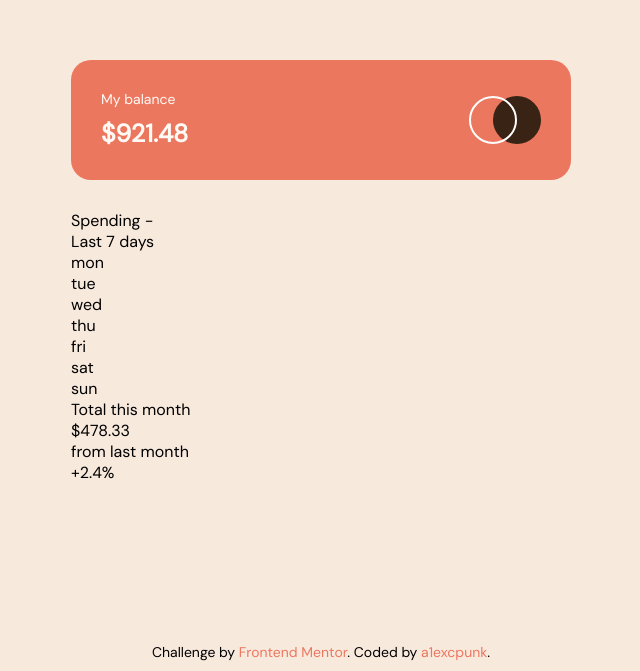
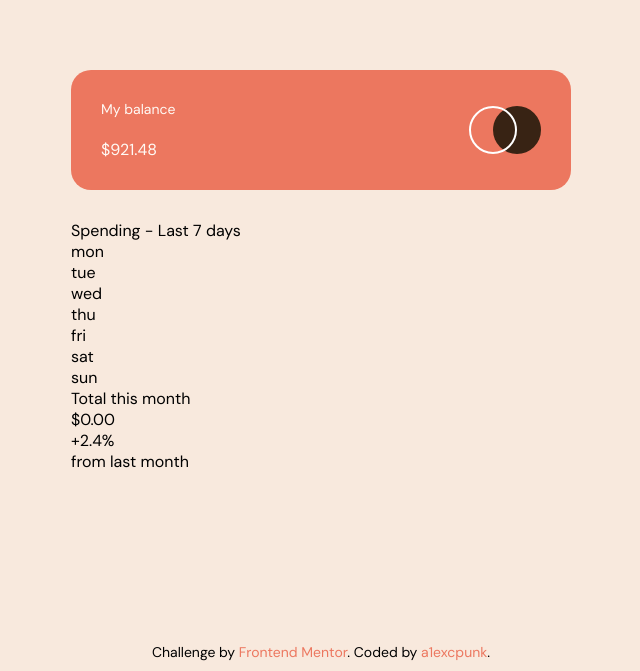
Before and after one commit to a1excpunk/expenses-chart-component, a plain HTML site: page index.html in a window 1280 px wide. Shown: the part 129-800 px from the top of the page, without its empty margins (319-959 px from the left). Drawn offline with Linux system fonts and the light colour scheme.

Commit message:
REMOVE: exctra attributes; \t ADD: script;

```diff
--- a/index.html
+++ b/index.html
@@ -18,20 +18,21 @@
       href="https://fonts.googleapis.com/css2?family=DM+Sans:opsz,wght@9..40,400,700&display=swap"
       rel="stylesheet"
     />
+    <script src="app.js" defer></script>
   </head>
   <body>
     <main>
       <section class="my_balance_container">
         <div class="my_balance">
           <p>My balance</p>
-          <div class="my_balance_amount">$921.48</div>
+          <div class="amount">$921.48</div>
         </div>
         <img src="./images/logo.svg" alt="logo" />
       </section>
       <section class="spending_chart_container">
         <div class="spending_chart_main">
           <div class="spending_week_limit">
-            <p>Spending -</p>
+            <span>Spending -</span>
             <span>Last 7 days</span>
           </div>
           <div class="days_of_week">
@@ -49,11 +50,11 @@
         <div class="spending_chart_summery">
           <div class="total_spending_month_container">
             <p>Total this month</p>
-            <div>$478.33</div>
+            <div class="amount" id="totalAmount">$0.00</div>
           </div>
-          <div class="from_lat_month_container">
+          <div class="from_last_month_container">
+            <div class="amount">+2.4%</div>
             <p>from last month</p>
-            <div>+2.4%</div>
           </div>
         </div>
       </section>
```
